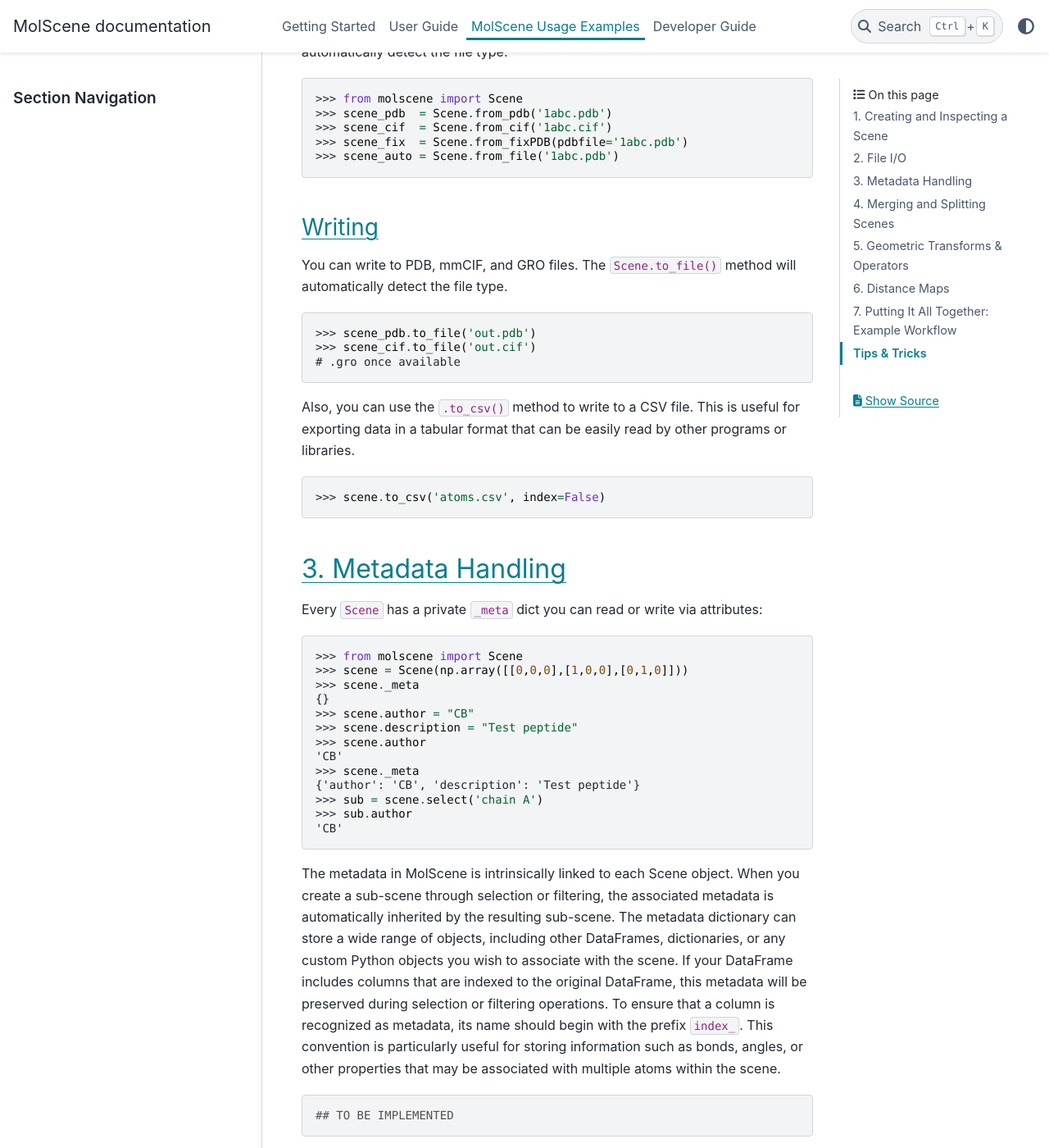
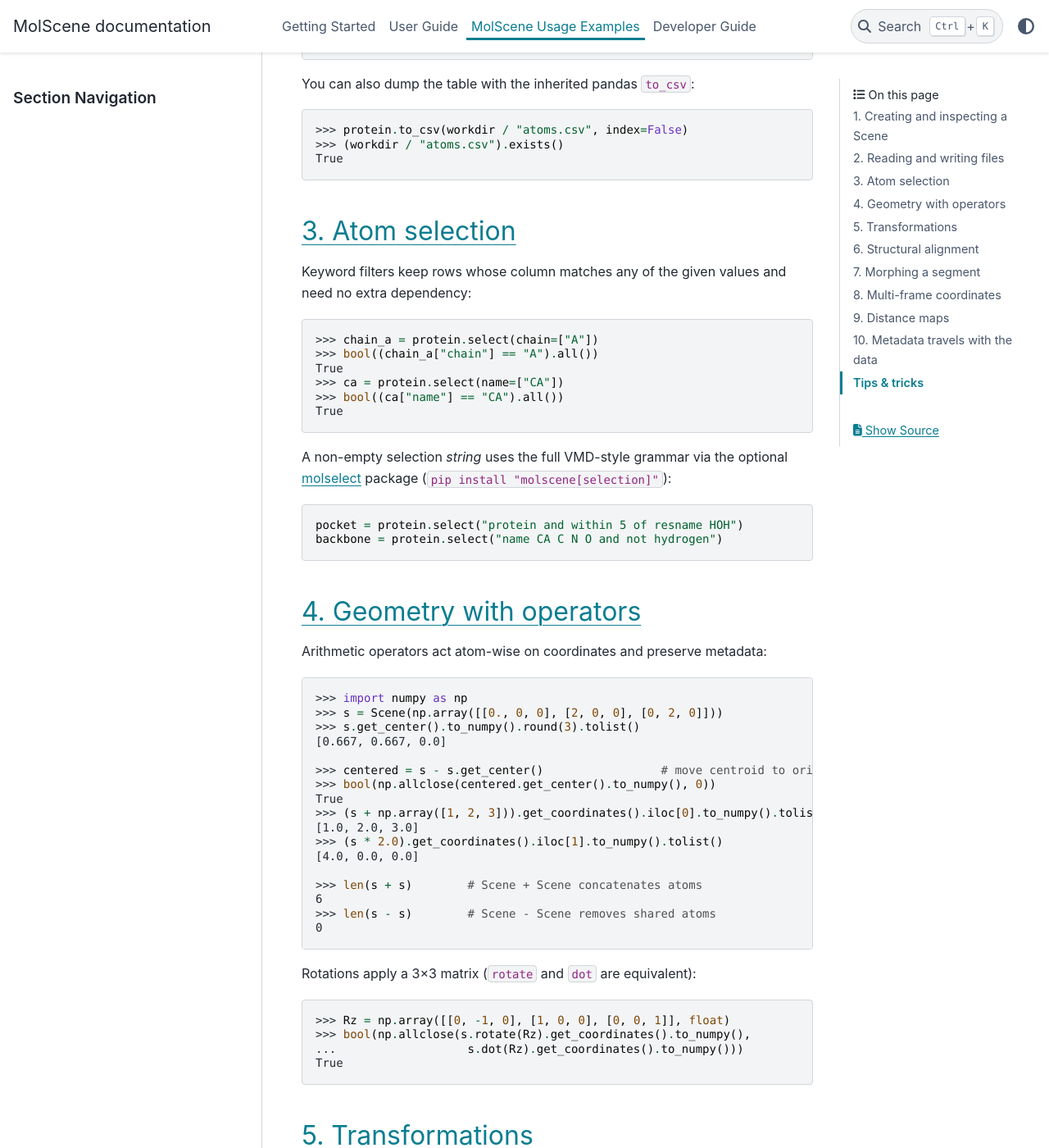
Before and after one commit to cabb99/molscene, a Sphinx documentation site: the page built from docs/examples.rst, in a window 1280 px wide and 1400 px high, scrolled down 1782 px. Shown: the whole window at 82% size. Built offline with Sphinx 7.4.7 and the PyData theme 0.15.4, drawn with Linux system fonts in a browser that asks for light colours; the version number could not be read and is left out; some of the changed text lies outside the part shown.

Commit message:
Adds documentation tests

```diff
--- a/docs/conf.py
+++ b/docs/conf.py
@@ -60,6 +60,13 @@ autosummary_generate = True
 napoleon_google_docstring = False
 napoleon_use_param = False
 napoleon_use_ivar = True
+
+# The documentation snippets (``>>>`` blocks) are executed by pytest via
+# ``--doctest-glob="*.rst"`` (see docs/conftest.py for the shared namespace),
+# which is the single source of truth for doctests. Disable the Sphinx doctest
+# builder's automatic collection of those blocks so it does not run them a
+# second time with a different (empty) namespace.
+doctest_test_doctest_blocks = ''
 
 # Don't fail the build on a class that can't import an optional dependency.
 autodoc_mock_imports = ['molselect']
--- /dev/null
+++ b/docs/conftest.py
@@ -0,0 +1,53 @@
+"""Pytest fixtures for the documentation doctests.
+
+The ``.rst`` files under ``docs/`` are executed as doctests
+(``pytest --doctest-glob="*.rst"``) so that every published snippet is verified
+and protected from regression. This fixture injects a small shared namespace so
+the snippets stay readable instead of repeating import/setup boilerplate:
+
+* ``np`` / ``pd`` — numpy and pandas
+* ``Scene`` and the matching/transformation classes
+* ``example_structure`` — path to a small PDB shipped in the source tree, used
+  by the file-reading examples
+* ``workdir`` — a throwaway directory (pytest ``tmp_path``) for files written
+  by the examples, so doctests never pollute the working tree
+
+The executed snippets deliberately avoid string atom selection so the doc
+doctests pass with or without the optional ``molselect`` dependency; string
+selection is exercised separately in ``molscene/tests/test_select.py``.
+"""
+
+from pathlib import Path
+
+import numpy as np
+import pandas as pd
+import pytest
+
+from molscene import (
+    Scene,
+    Transformation,
+    OrderMatching,
+    ColumnMatching,
+    SequenceMatching,
+    as_matching,
+)
+
+# Data lives in the source tree (not shipped in the wheel); resolve it relative
+# to the repository root so the path is valid in a checkout / CI run.
+_DATA = Path(__file__).resolve().parents[1] / "molscene" / "data"
+
+
+@pytest.fixture(autouse=True)
+def _doctest_namespace(doctest_namespace, tmp_path):
+    doctest_namespace.update(
+        np=np,
+        pd=pd,
+        Scene=Scene,
+        Transformation=Transformation,
+        OrderMatching=OrderMatching,
+        ColumnMatching=ColumnMatching,
+        SequenceMatching=SequenceMatching,
+        as_matching=as_matching,
+        example_structure=str(_DATA / "1jge.pdb"),
+        workdir=tmp_path,
+    )
--- a/docs/examples.rst
+++ b/docs/examples.rst
@@ -5,260 +5,274 @@ MolScene Usage Examples
    :local:
    :depth: 2
 
+Every ``>>>`` snippet on this page is executed by the test suite
+(``pytest --doctest-glob="*.rst"``), so the examples are guaranteed to work
+against the current code.
 
-1. Creating and Inspecting a Scene
+.. note::
+
+   Two names appear in the file-based examples below: ``example_structure`` is
+   the path to a small PDB shipped with the MolScene source, and ``workdir`` is
+   a throwaway directory for any files written. In your own code replace them
+   with your structure's path and wherever you want output to go.
+
+
+1. Creating and inspecting a Scene
 ----------------------------------
 
-A 'Scene' can be created from a numpy array or a pandas DataFrame.
-The array should be of shape (N,3) for N atoms, and the DataFrame should have columns 'x', 'y', and 'z' for coordinates.
+A ``Scene`` can be created from an ``(N, 3)`` array of coordinates or from a
+DataFrame with ``x``, ``y``, ``z`` columns. It *is* a DataFrame, so it has a
+row per atom and the usual structural columns.
 
 .. code-block:: python
 
     >>> import numpy as np
     >>> from molscene import Scene
-    >>> coords = np.array([[0,0,0],[1,0,0],[0,1,0]])
+    >>> coords = np.array([[0., 0, 0], [2, 0, 0], [0, 2, 0]])
     >>> scene = Scene(coords)
     >>> len(scene)
     3
     >>> scene.get_coordinates().shape
     (3, 3)
-    >>> scene
-    <Scene (3)>
-       x  y  z chain  resid  ... beta resname  fragment residue index
-    0  0  0  0     A      1  ...  1.0                 0       0     0
-    1  1  0  0     A      1  ...  1.0                 0       0     1
-    2  0  1  0     A      1  ...  1.0                 0       0     2
-    <BLANKLINE>
-    [3 rows x 16 columns]
+    >>> {"chain", "resid", "name", "x", "y", "z"} <= set(scene.columns)
+    True
 
-.. code-block:: python
 
-    >>> import pandas as pd
-    >>> from molscene import Scene
-    >>> df = pd.DataFrame([[0,0,0],[1,0,0],[0,1,0]], columns=['x','y','z'])
-    >>> scene2 = Scene(df)
-    >>> len(scene)
-    3
-    >>> scene.get_coordinates().shape
-    (3, 3)
-    >>> scene
-    <Scene (3)>
-       x  y  z chain  resid  ... beta resname  fragment residue index
-    0  0  0  0     A      1  ...  1.0                 0       0     0
-    1  1  0  0     A      1  ...  1.0                 0       0     1
-    2  0  1  0     A      1  ...  1.0                 0       0     2
-    <BLANKLINE>
-    [3 rows x 16 columns]
+2. Reading and writing files
+-----------------------------
 
-2. File I/O
------------
-
-Reading
-~~~~~~~
-You can read PDB, mmCIF, and GRO files. The ``Scene.from_file()`` method will automatically detect the file type.
+MolScene reads PDB and mmCIF files and writes PDB, mmCIF, and GRO.
+:meth:`~molscene.Scene.from_file` / :meth:`~molscene.Scene.to_file` pick the
+format from the extension.
 
 .. code-block:: python
 
     >>> from molscene import Scene
-    >>> scene_pdb  = Scene.from_pdb('1abc.pdb')  # doctest: +SKIP
-    >>> scene_cif  = Scene.from_cif('1abc.cif')  # doctest: +SKIP
-    >>> scene_fix  = Scene.from_fixPDB(pdbfile='1abc.pdb')  # doctest: +SKIP
-    >>> scene_auto = Scene.from_file('1abc.pdb')  # doctest: +SKIP
+    >>> protein = Scene.from_pdb(example_structure).select(model=[1])
+    >>> len(protein) > 0
+    True
 
-Writing
-~~~~~~~
-You can write to PDB, mmCIF, and GRO files. The ``Scene.to_file()`` method will automatically detect the file type.
+    >>> # write a few formats into the scratch directory
+    >>> pdb_out = workdir / "out.pdb"
+    >>> protein.write_pdb(pdb_out)
+    >>> pdb_out.exists()
+    True
+    >>> protein.to_file(str(workdir / "out.cif"))   # format from the extension
+    >>> protein.write_gro(workdir / "out.gro")
+    >>> (workdir / "out.gro").exists()
+    True
+
+    >>> # round-trip preserves the atom count
+    >>> reloaded = Scene.from_pdb(pdb_out)
+    >>> len(reloaded) == len(protein)
+    True
+
+You can also dump the table with the inherited pandas ``to_csv``:
 
 .. code-block:: python
 
-    >>> scene_pdb.to_file('out.pdb')   # doctest: +SKIP
-    >>> scene_cif.to_file('out.cif')   # doctest: +SKIP
-    # .gro once available
+    >>> protein.to_csv(workdir / "atoms.csv", index=False)
+    >>> (workdir / "atoms.csv").exists()
+    True
 
-Also, you can use the ``.to_csv()`` method to write to a CSV file. This is useful for exporting data in a tabular format that can be easily read by other programs or libraries.
+
+3. Atom selection
+-----------------
+
+Keyword filters keep rows whose column matches any of the given values and need
+no extra dependency:
 
 .. code-block:: python
 
-    >>> scene.to_csv('atoms.csv', index=False)  # doctest: +SKIP
+    >>> chain_a = protein.select(chain=["A"])
+    >>> bool((chain_a["chain"] == "A").all())
+    True
+    >>> ca = protein.select(name=["CA"])
+    >>> bool((ca["name"] == "CA").all())
+    True
 
-
-3. Metadata Handling
---------------------
-
-Every ``Scene`` has a private ``_meta`` dict you can read or write via attributes:
+A non-empty selection *string* uses the full VMD-style grammar via the optional
+`molselect <https://github.com/cabb99/molselect>`_ package
+(``pip install "molscene[selection]"``):
 
 .. code-block:: python
 
-    >>> from molscene import Scene
-    >>> scene = Scene(np.array([[0,0,0],[1,0,0],[0,1,0]]))
-    >>> scene._meta
-    {}
-    >>> scene.author = "CB"
-    >>> scene.description = "Test peptide"
-    >>> scene.author
-    'CB'
-    >>> scene._meta
-    {'author': 'CB', 'description': 'Test peptide'}
-    >>> sub = scene.select('chain A')
-    >>> sub.author
-    'CB'
-
-The metadata in MolScene is intrinsically linked to each Scene object.
-When you create a sub-scene through selection or filtering, the associated metadata is automatically inherited by the resulting sub-scene.
-The metadata dictionary can store a wide range of objects, including other DataFrames, dictionaries, or any custom Python objects you wish to associate with the scene.
-If your DataFrame includes columns that are indexed to the original DataFrame, this metadata will be preserved during selection or filtering operations.
-To ensure that a column is recognized as metadata, its name should begin with the prefix ``index_``.
-This convention is particularly useful for storing information such as bonds, angles, or other properties that may be associated with multiple atoms within the scene.
-
-.. code-block:: python
-
-    ## TO BE IMPLEMENTED
+    pocket = protein.select("protein and within 5 of resname HOH")
+    backbone = protein.select("name CA C N O and not hydrogen")
 
 
-4. Merging and Splitting Scenes
--------------------------------
+4. Geometry with operators
+---------------------------
 
-Concatenation
-~~~~~~~~~~~~~
-
-Use the ``+`` operator (or ``.concatenate``) to stitch two scenes end-to-end:
+Arithmetic operators act atom-wise on coordinates and preserve metadata:
 
 .. code-block:: python
 
     >>> import numpy as np
-    >>> from molscene import Scene
-    >>> scene1 = Scene(np.random.rand(5,3))
-    >>> scene2 = Scene(np.random.rand(3,3)) * 2.0
-    >>> merged = scene1 + scene2
-    >>> len(merged)
-    8
+    >>> s = Scene(np.array([[0., 0, 0], [2, 0, 0], [0, 2, 0]]))
+    >>> s.get_center().to_numpy().round(3).tolist()
+    [0.667, 0.667, 0.0]
 
-Under the hood, ``scene1 + scene2`` does a pandas-concat of the rows.
+    >>> centered = s - s.get_center()                 # move centroid to origin
+    >>> bool(np.allclose(centered.get_center().to_numpy(), 0))
+    True
+    >>> (s + np.array([1, 2, 3])).get_coordinates().iloc[0].to_numpy().tolist()
+    [1.0, 2.0, 3.0]
+    >>> (s * 2.0).get_coordinates().iloc[1].to_numpy().tolist()
+    [4.0, 0.0, 0.0]
 
-Splitting by Chain (or any column)
-~~~~~~~~~~~~~~~~~~~~~~~~~~~~~~~~~~
+    >>> len(s + s)        # Scene + Scene concatenates atoms
+    6
+    >>> len(s - s)        # Scene - Scene removes shared atoms
+    0
 
-There’s no built-in ``.split_chains()``, but it’s easy:
+Rotations apply a 3×3 matrix (``rotate`` and ``dot`` are equivalent):
 
 .. code-block:: python
 
-    >>> chains = merged['chainID'].unique()  # doctest: +SKIP
-    >>> by_chain = {c: merged.select(chainID=[c]) for c in chains}  # doctest: +SKIP
-    >>> scenes = [merged.select(chainID=[c]) for c in chains]  # doctest: +SKIP
-
-Each sub-scene is a full ``Scene`` you can write out or transform independently.
+    >>> Rz = np.array([[0, -1, 0], [1, 0, 0], [0, 0, 1]], float)
+    >>> bool(np.allclose(s.rotate(Rz).get_coordinates().to_numpy(),
+    ...                   s.dot(Rz).get_coordinates().to_numpy()))
+    True
 
 
-5. Geometric Transforms & Operators
------------------------------------
+5. Transformations
+------------------
 
-Translation
-~~~~~~~~~~~
-
-The ``+`` and ``-`` operators also work as vector translations:
+A :class:`~molscene.Transformation` is a rigid-body motion you can apply,
+invert, and compose:
 
 .. code-block:: python
 
-    >>> moved = scene + np.array([1,2,3])
-    >>> moved2 = scene.translate([1,2,3])
+    >>> from molscene import Transformation
+    >>> T = Transformation.from_matrix(np.eye(3), [5, 0, 0])
+    >>> T.translation.tolist()
+    [5.0, 0.0, 0.0]
+    >>> moved = s.transform(T)
+    >>> bool(np.allclose(moved.get_coordinates().to_numpy(),
+    ...                  s.get_coordinates().to_numpy() + [5, 0, 0]))
+    True
+    >>> back = moved.transform(T.inverse())            # round-trip
+    >>> bool(np.allclose(back.get_coordinates().to_numpy(),
+    ...                  s.get_coordinates().to_numpy()))
+    True
 
-Centering
-~~~~~~~~~
 
-There are multiple ways to center a Scene so that its centroid is at the origin:
+6. Structural alignment
+-----------------------
 
-.. doctest::
-
-    >>> center = scene.get_center()
-    >>> centered = scene - center
-    >>> # or, equivalently
-    >>> centered = scene.center()
-
-All of these approaches will shift the coordinates so that the centroid is at (0, 0, 0).
-
-Scaling
-~~~~~~~
-
-Multiply by a scalar (or 3-vector) to scale:
+Pair atoms with a :class:`~molscene.Matching` strategy, then superpose or
+measure RMSD. Here a displaced copy is aligned back onto the original:
 
 .. code-block:: python
 
-    >>> big = scene * 10.0
-    >>> squished = scene * np.array([1,1,0.5])
+    >>> mobile = s.transform(Transformation.from_matrix(np.eye(3), [10, 0, 0]))
+    >>> aligned = mobile.superpose(s)                  # default: OrderMatching
+    >>> round(float(aligned.rmsd(s)), 6)
+    0.0
+    >>> T = mobile.compute_transformation(s)           # the fitted motion
+    >>> round(float(T.rmsd), 6)
+    0.0
 
-Rotation
-~~~~~~~~
+    >>> from molscene import OrderMatching
+    >>> a, b = OrderMatching().pair(mobile, s)
+    >>> len(a) == len(b) == len(s)
+    True
 
-Use ``.rotate()`` or ``.dot()`` with a 3×3 rotation matrix:
+
+7. Morphing a segment
+---------------------
+
+:meth:`~molscene.Scene.morph_segment` rigidly repositions each residue in a
+range by a transformation interpolated between two anchors:
 
 .. code-block:: python
 
-    >>> import numpy as np
-    >>> theta = np.pi/2
-    >>> Rz = np.array([[np.cos(theta), -np.sin(theta), 0],
-    ...                [np.sin(theta),  np.cos(theta), 0],
-    ...                [0,              0,             1]])
-    >>> rotated = scene.rotate(Rz)
-    >>> rot2 = scene.dot(Rz)
+    >>> seg = Scene(np.array([[0., 0, 0], [1, 0, 0], [2, 0, 0], [3, 0, 0]]))
+    >>> seg["resid"] = [1, 1, 2, 2]
+    >>> t0 = Transformation.identity()
+    >>> t1 = Transformation.from_matrix(np.eye(3), [0, 0, 5])
+    >>> morphed = seg.morph_segment("A", [1, 2], t0, t1)
+    >>> len(morphed) == len(seg)
+    True
+    >>> # residue 1 sits at alpha=0 (identity anchor) and is unchanged
+    >>> bool(np.allclose(morphed.select(resid=[1]).get_coordinates().to_numpy(),
+    ...                  seg.select(resid=[1]).get_coordinates().to_numpy()))
+    True
 
-Center & Align Two Scenes
-~~~~~~~~~~~~~~~~~~~~~~~~~
 
-Put ``scene2`` on top of ``scene1`` by matching centroids:
+8. Multi-frame coordinates
+--------------------------
+
+A single scene can carry a stack of coordinate frames:
 
 .. code-block:: python
 
-    >>> c1 = scene1.get_coordinates().mean().to_numpy()
-    >>> c2 = scene2.get_coordinates().mean().to_numpy()
-    >>> aligned = scene2 - c2 + c1
+    >>> frames = np.stack([s.get_coordinates().to_numpy() + d for d in range(3)])
+    >>> frames.shape
+    (3, 3, 3)
+    >>> s.set_coordinate_frames(frames)
+    >>> s.n_frames
+    3
+    >>> [len(frame) for frame in s.iterframes()]
+    [3, 3, 3]
 
 
-6. Distance Maps
+9. Distance maps
 ----------------
 
 .. code-block:: python
 
-    >>> D = scene.distance_map()
-    >>> pairs, dists = scene.distance_map_sparse(threshold=5.0)
+    >>> pts = Scene(np.array([[0., 0, 0], [3, 0, 0], [0, 4, 0]]))
+    >>> D = pts.distance_map()
+    >>> D.shape
+    (3, 3)
+    >>> bool(np.allclose(np.diag(D), 0))
+    True
+    >>> round(float(D[0, 1]), 1), round(float(D[0, 2]), 1)
+    (3.0, 4.0)
+    >>> pairs, dists = pts.distance_map_sparse(3.5)
+    >>> pairs.shape[1] == 2 and len(pairs) == len(dists)
+    True
 
 
-7. Putting It All Together: Example Workflow
---------------------------------------------
+10. Metadata travels with the data
+-----------------------------------
+
+Scene-level metadata is stored on the scene and inherited by sub-scenes:
 
 .. code-block:: python
 
-    >>> from molscene import Scene
-    >>> ligand = Scene(np.array([[0,0,0],[1,0,0],[0,1,0]]))
-    >>> protein = Scene(np.array([[0,0,0],[1,0,0],[0,1,0]]))
-    >>> ligand_c = ligand - ligand.get_coordinates().mean().to_numpy()
-    >>> protein_c = protein - protein.get_coordinates().mean().to_numpy()
-    >>> offset = np.array([0,0,10])
-    >>> ligand_pos = ligand_c + (protein_c.get_coordinates().mean().to_numpy() + offset)
-    >>> system = protein_c + ligand_pos
-    >>> system.author = "Carol B"
-    >>> system.pH = 7.4
+    >>> m = Scene(np.array([[0., 0, 0], [1, 0, 0]]))
+    >>> m.author = "CB"
+    >>> m.note = {"pH": 7.4}
+    >>> m.author
+    'CB'
+    >>> m.select(chain=["A"]).author        # preserved through selection
+    'CB'
 
 
-Tips & Tricks
+Tips & tricks
 -------------
 
-* **Per-atom metadata** (e.g. custom charges or flags) can simply be new columns:
+* **Per-atom metadata** is just a new column:
 
   .. code-block:: python
 
-      >>> scene['charge'] = np.array([0.1, 0.2, 0.3])
+      >>> m["charge"] = [0.1, -0.1]
+      >>> m["charge"].tolist()
+      [0.1, -0.1]
 
-* **Frame movies**: call ``scene.set_coordinate_frames(frames)``, then iterate:
+* **Sequence and mass** helpers:
 
   .. code-block:: python
 
-      >>> for frame in scene.iterframes():  # doctest: +SKIP
-      ...     do_something(frame)
+      >>> seq = protein.get_sequence()        # dict of one-letter sequences per chain
+      >>> "A" in seq
+      True
+      >>> with_mass = protein.compute_mass()  # copy with a 'mass' column
+      >>> float(with_mass["mass"].sum()) > 0
+      True
 
-* **Splitting by selection**: any keyword to ``.select()``—e.g. ``scene.select(resSeq=[10,20,30])``.
-
-* **Combining transforms**:
-
-  .. code-block:: python
-
-      >>> new = (scene - center).rotate(Rz) * 2.0 + np.array([1,1,1])
+* **Secondary structure** (:meth:`~molscene.Scene.compute_secondary_structure`)
+  requires the external ``mkdssp`` executable on your ``PATH``.
--- a/docs/getting_started.rst
+++ b/docs/getting_started.rst
@@ -36,8 +36,8 @@ First steps
 
 Load a structure. The format is taken from the file extension by
 :meth:`~molscene.Scene.from_file`, or you can call the explicit readers
-:meth:`~molscene.Scene.from_pdb`, :meth:`~molscene.Scene.from_cif`, or
-:meth:`~molscene.Scene.from_gro`:
+:meth:`~molscene.Scene.from_pdb` or :meth:`~molscene.Scene.from_cif`
+(MolScene currently reads PDB and mmCIF):
 
 .. code-block:: python
 
```
Also changed, not shown: README.md (+5 -5 lines), docs/user_guide.rst (+35 -12 lines), 5 other files.
